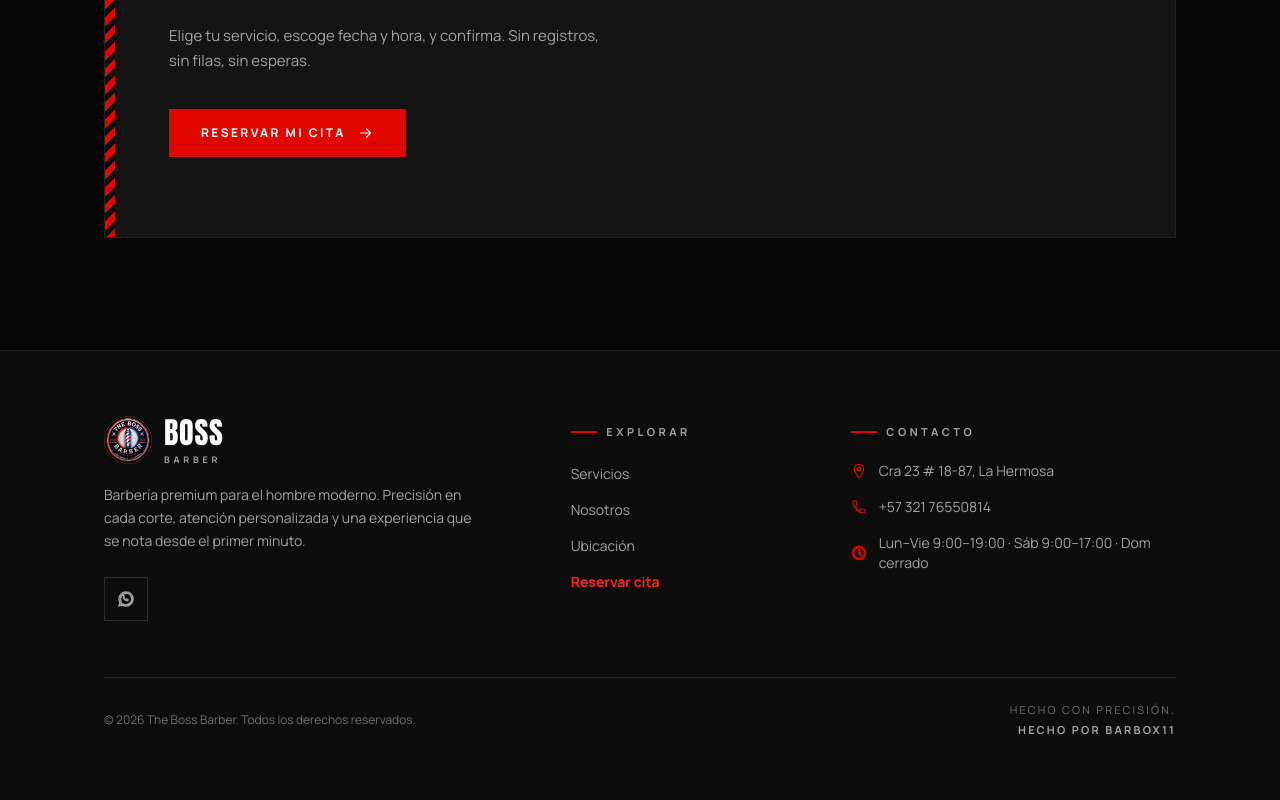
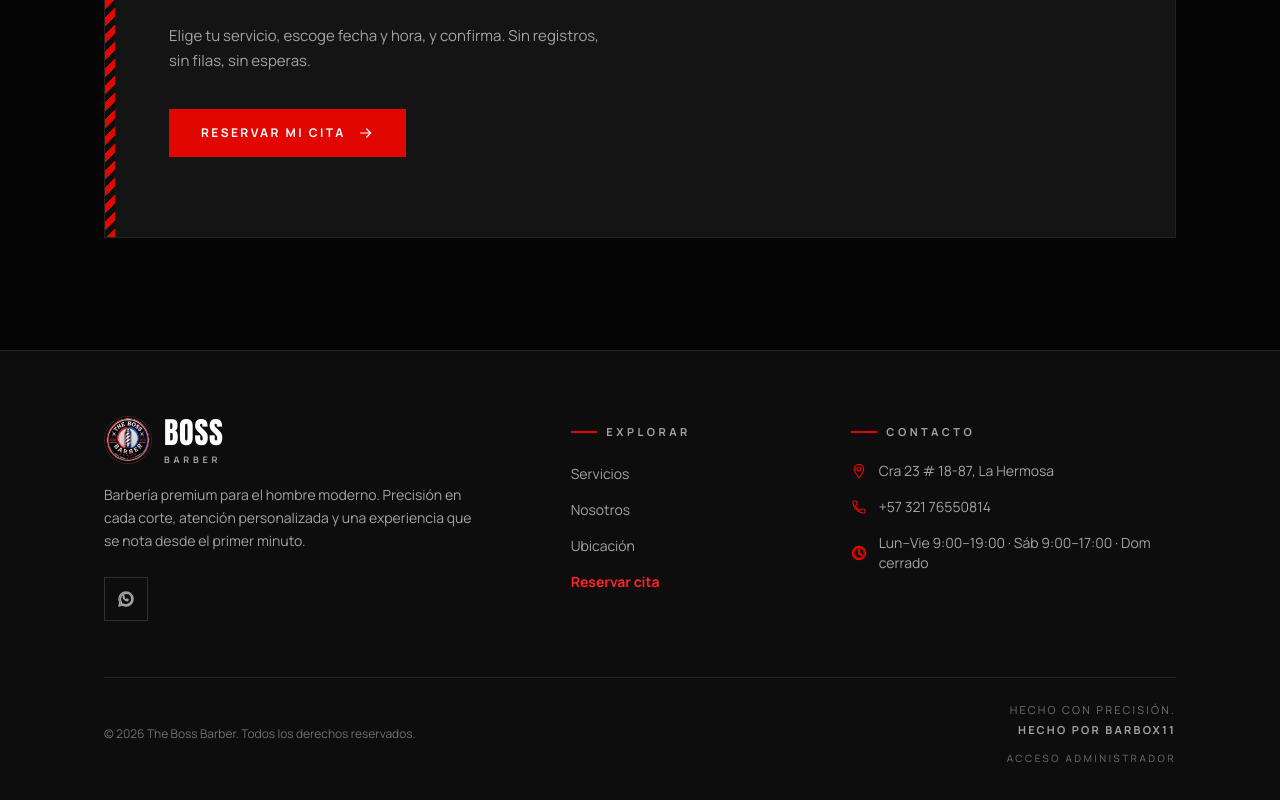
Before and after one commit to barbox11/thebossbarber, a Vue app: page / in a window 1280 px wide. Shown: the part 4244-5044 px from the top of the page. Built offline with nearby package versions, Linux system fonts and the light colour scheme; no server answers.

Commit message:
fix: ruta de autenticacion en /api/auth (login del panel admin)

```diff
--- a/src/components/layout/AppFooter.vue
+++ b/src/components/layout/AppFooter.vue
@@ -119,6 +119,12 @@ onMounted(() => {
           >
             Hecho por barbox11
           </a>
+          <RouterLink
+            to="/admin/login"
+            class="mt-2 text-[10px] uppercase tracking-[0.25em] text-muted-2 transition-colors hover:text-brand-hover"
+          >
+            Acceso administrador
+          </RouterLink>
         </div>
       </div>
     </div>
```
Also changed, not shown: 1 other file (tests, documents, lock files or other folders).
